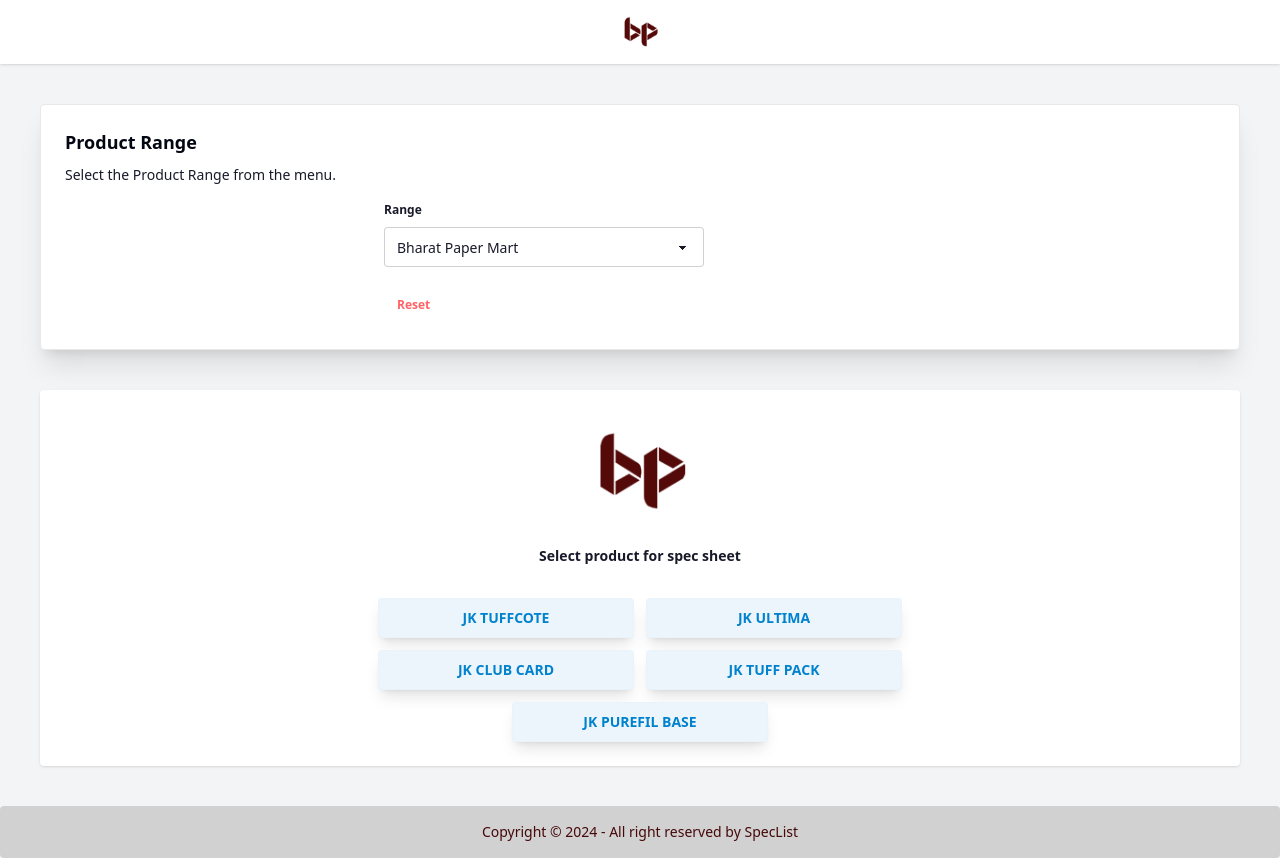
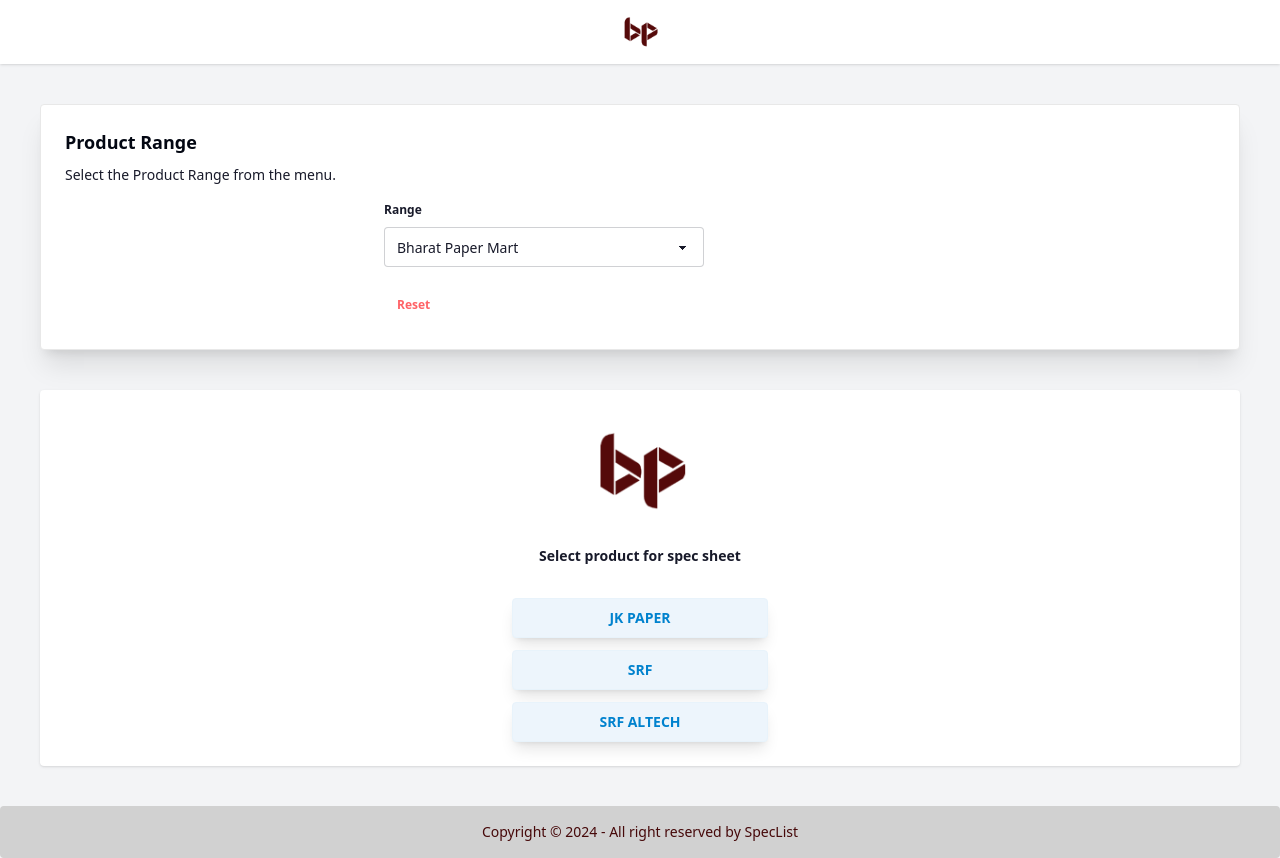
Before and after one commit to anindyaTHEgrt/BharatPaperSpecApp, a React app in the folder Frontend/: page /product in a window 1280 px wide. Built offline with nearby package versions, Linux system fonts and the light colour scheme; the HTML template or start-up script is replaced by a standard one.

Commit message:
Created company, factory, product data.

```diff
--- a/Frontend/src/pages/ProductPage.jsx
+++ b/Frontend/src/pages/ProductPage.jsx
@@ -9,19 +9,130 @@
 
 
     const [selectedRange, setSelectedRange] = useState("BharatPaper");
+    const [selectedBrand, setSelectedBrand] = useState(null);
+    const [selectedFactory, setSelectedFactory] = useState(null);
     const navigate = useNavigate();
 
     const handleSelectChange = (e) => {
         setSelectedRange(e.target.value);
     };
 
+    const handleBrandClick = (brand) => {
+        setSelectedBrand(brand);
+        setSelectedFactory(null); // Reset factory if brand changes
+    };
+
+    const handleFactoryClick = (factory) => {
+        setSelectedFactory(factory);
+    };
+
+    const handleProductClick = (product) => {
+        // Final step: Navigate to the spec page with the product info
+        navigate('/spec', { state: { buttonInfo: product } });
+    };
+
+    //Product ID Scheme: Range(1) + Brand(1) + Factory(1) + Product(2)
     const rangeButtons = {
         "BharatPaper": [
-            { id: 1, range:"BharatPaper",filename: "jk_tuffcote", label: "JK TUFFCOTE", color: "btn-primary" },
-            { id: 2, range:"BharatPaper",label: "JK ULTIMA", color: "btn-primary" },
-            { id: 3, range:"BharatPaper",label: "JK CLUB CARD", color: "btn-primary" },
-            { id: 4, range:"BharatPaper",label: "JK TUFF PACK", color: "btn-primary" },
-            { id: 5, range:"BharatPaper",label: "JK PUREFIL BASE", color: "btn-primary" }
+            {
+                id: "jkp",
+                label: "JK PAPER",
+                type: "brand",
+                factories: [
+                    {
+                        id: "jkp-1",
+                        label: "Unit: JKPM (Rayagada)",
+                        products: [
+                            { id: 11101, label: "JK Copier", filename: "jk_copier", range: "BharatPaper" },
+                            { id: 11102, label: "JK Excel Bond", filename: "jk_excel", range: "BharatPaper" }
+                        ]
+                    },
+                    {
+                        id: "jkp-2",
+                        label: "Unit: CPM (Gujarat)",
+                        products: [
+                            { id: 11201, label: "JK TuffCote", filename: "jk_tuffcote", range: "BharatPaper" },
+                            { id: 11202, label: "JK Ultima", filename: "jk_ultima", range: "BharatPaper" }
+                        ]
+                    },
+                    {
+                        id: "jkp-3",
+                        label: "Unit: Sirpur",
+                        products: [
+                            { id: 11301, label: "JK TuffCote", filename: "jk_tuffcote", range: "BharatPaper" },
+                            { id: 11302, label: "JK Ultima", filename: "jk_ultima", range: "BharatPaper" }
+                        ]
+                    }
+                ]
+            },
+            { id: "srf", label: "SRF", type: "brand", factories: [
+                    {
+                        id: "srf-1",
+                        label: "Unit: Madhya Pradesh",
+                        products: [
+                            { id: 12101, label: "JK Copier", filename: "jk_copier", range: "BharatPaper" },
+                            { id: 12102, label: "JK Excel Bond", filename: "jk_excel", range: "BharatPaper" }
+                        ]
+                    }
+                ]
+            },
+            { id: "srfaltech", label: "SRF ALTECH", type: "brand", factories: [
+                    {
+                        id: "srfaltech-1",
+                        label: "Unit: Madhya Pradesh",
+                        products: [
+                            { id: 13101, label: "JK Copier", filename: "jk_copier", range: "BharatPaper" },
+                            { id: 13102, label: "JK Excel Bond", filename: "jk_excel", range: "BharatPaper" }
+                        ]
+                    }
+                ]
+            }
+        ],
+        "Tarille": [
+            { id: "jpfl", label: "JPFL", type: "brand", factories: [
+                    {
+                        id: "jpfl-1",
+                        label: "Unit: Nashik",
+                        products: [
+                            { id: 21101, label: "JK Copier", filename: "jk_copier", range: "BharatPaper" },
+                            { id: 21102, label: "JK Excel Bond", filename: "jk_excel", range: "BharatPaper" }
+                        ]
+                    }
+                ]
+            },
+            { id: "shyamsel", label: "SHYAM SEL", type: "brand", factories: [
+                    {
+                        id: "shyamsel-1",
+                        label: "Unit: Factory",
+                        products: [
+                            { id: 22101, label: "JK Copier", filename: "jk_copier", range: "BharatPaper" },
+                            { id: 22102, label: "JK Excel Bond", filename: "jk_excel", range: "BharatPaper" }
+                        ]
+                    }
+                ]
+            }
+        ],
+        "Converters": [
+            { id: "jkp_conv", label: "JK PAPER", type: "brand", factories: [
+                    {
+                        id: "jkp_conv-1",
+                        label: "Unit: CPM (Gujarat)",
+                        products: [
+                            { id: 31101, label: "JK Copier", filename: "jk_copier", range: "BharatPaper" },
+                            { id: 31102, label: "JK Excel Bond", filename: "jk_excel", range: "BharatPaper" }
+                        ]
+                    }
+                ]
+            }
+        ]
+    };
+
+    const vendorButtons = {
+        "BharatPaper": [
+            { id: 1, range:"BharatPaper",filename: "jkp", label: "JK PAPER", color: "btn-primary" },
+            { id: 1, range:"BharatPaper",filename: "srf", label: "SRF", color: "btn-primary" },
+            { id: 1, range:"BharatPaper",filename: "srf_altech", label: "SRF ALTECH", color: "btn-primary" },
+            { id: 1, range:"BharatPaper",filename: "ambani", label: "AMBANI", color: "btn-primary" },
         ],
         "Tarille": [
             { id: 1, label: "Product Specs", color: "btn-accent" },
```
